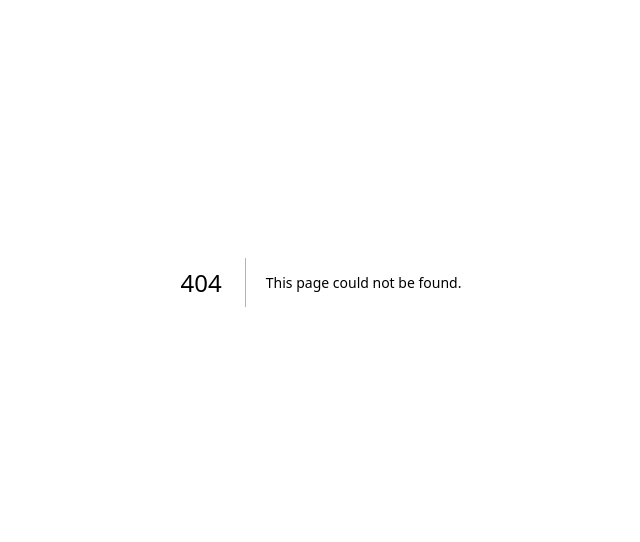
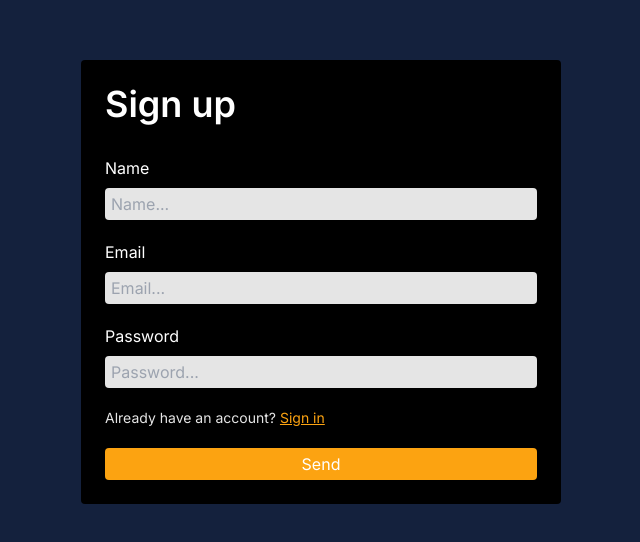
Before and after one commit to sergiopmdeveloper/task-trek, a Next.js app: page /sign-up in a window 1280 px wide. Before the commit this address had no page. Shown: the part 118-660 px from the top of the page, without its empty margins (319-959 px from the left). Built offline with nearby package versions, Linux system fonts and the light colour scheme.

Commit message:
feat: implement UI of the sign up page

```diff
--- a/src/app/page.tsx
+++ b/src/app/page.tsx
@@ -1,6 +1,6 @@
 /**
- * Renders the home page component.
- * @returns The rendered page component.
+ * Home page component.
+ * @returns The page component.
  */
 export default function Page() {
 	return (
--- /dev/null
+++ b/src/app/sign-up/page.tsx
@@ -0,0 +1,54 @@
+import Input from '@/components/Input'
+import Label from '@/components/Label'
+import Submit from '@/components/Submit'
+import Link from 'next/link'
+
+/**
+ * Sign up page component.
+ * @returns The page component.
+ */
+export default function Page() {
+	return (
+		<main className="flex h-screen w-screen items-center justify-center">
+			<div className="w-[30rem] rounded bg-theme-black p-6">
+				<h1 className="text-4xl font-semibold text-theme-white">Sign up</h1>
+				<form className="mt-8 flex flex-col gap-5">
+					<div className="flex flex-col gap-2">
+						<Label htmlFor="name">Name</Label>
+						<Input
+							id="name"
+							type="text"
+							placeholder="Name..."
+							autoComplete="name"
+						/>
+					</div>
+					<div className="flex flex-col gap-2">
+						<Label htmlFor="email">Email</Label>
+						<Input
+							id="email"
+							type="text"
+							placeholder="Email..."
+							autoComplete="email"
+						/>
+					</div>
+					<div className="flex flex-col gap-2">
+						<Label htmlFor="password">Password</Label>
+						<Input
+							id="password"
+							type="password"
+							placeholder="Password..."
+							autoComplete="current-password"
+						/>
+					</div>
+					<div className="flex gap-1 text-sm">
+						<span className="text-theme-gray">Already have an account?</span>
+						<Link className="text-theme-yellow underline" href="/sign-in">
+							Sign in
+						</Link>
+					</div>
+					<Submit />
+				</form>
+			</div>
+		</main>
+	)
+}
--- /dev/null
+++ b/src/components/Input.tsx
@@ -0,0 +1,11 @@
+import React from 'react'
+
+/**
+ * Input component.
+ * @returns The component.
+ */
+export default function Input({ ...props }: InputProps) {
+	return <input className="rounded bg-theme-gray px-1.5 py-1" {...props} />
+}
+
+type InputProps = Omit<React.InputHTMLAttributes<HTMLInputElement>, 'className'>
--- /dev/null
+++ b/src/components/Label.tsx
@@ -0,0 +1,15 @@
+import React from 'react'
+
+/**
+ * Label component.
+ * @returns The component.
+ */
+export default function Label({ children, ...props }: LabelProps) {
+	return (
+		<label className="text-theme-white" {...props}>
+			{children}
+		</label>
+	)
+}
+
+type LabelProps = Omit<React.LabelHTMLAttributes<HTMLLabelElement>, 'className'>
--- /dev/null
+++ b/src/components/Submit.tsx
@@ -0,0 +1,21 @@
+'use client'
+
+import { useFormStatus } from 'react-dom'
+
+/**
+ * Submit component.
+ * @returns The component.
+ */
+export default function Submit() {
+	const { pending } = useFormStatus()
+
+	return (
+		<button
+			className="rounded bg-theme-yellow px-1.5 py-1 text-theme-white"
+			type="submit"
+			disabled={pending}
+		>
+			{pending ? 'Sending...' : 'Send'}
+		</button>
+	)
+}
```
